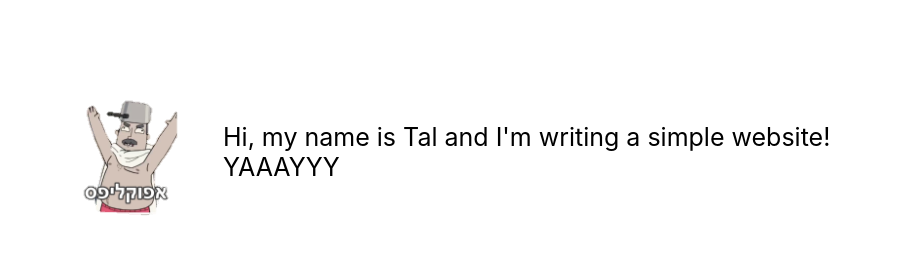
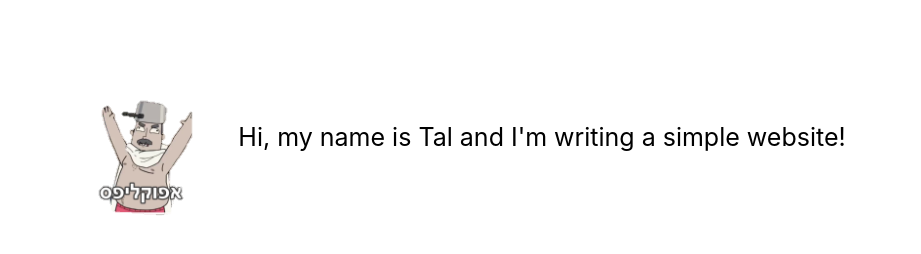
Before and after one commit to taloy42/TryInfoSite, a plain HTML site: page Home.html in a window 1280 px wide. Shown: the part 422-676 px from the top of the page, without its empty margins (179-1100 px from the left). Drawn offline with Linux system fonts and the light colour scheme.

Commit message:
Update Home.html

```diff
--- a/Home.html
+++ b/Home.html
@@ -13,7 +13,7 @@
         </div>
         <div class="main-content">
             <img src="apokalips.png">
-            <p>Hi, my name is Tal and I'm writing a simple website! YAAAYYY</p>
+            <p>Hi, my name is Tal and I'm writing a simple website!</p>
         </div>
     </div>
 </body>
```
